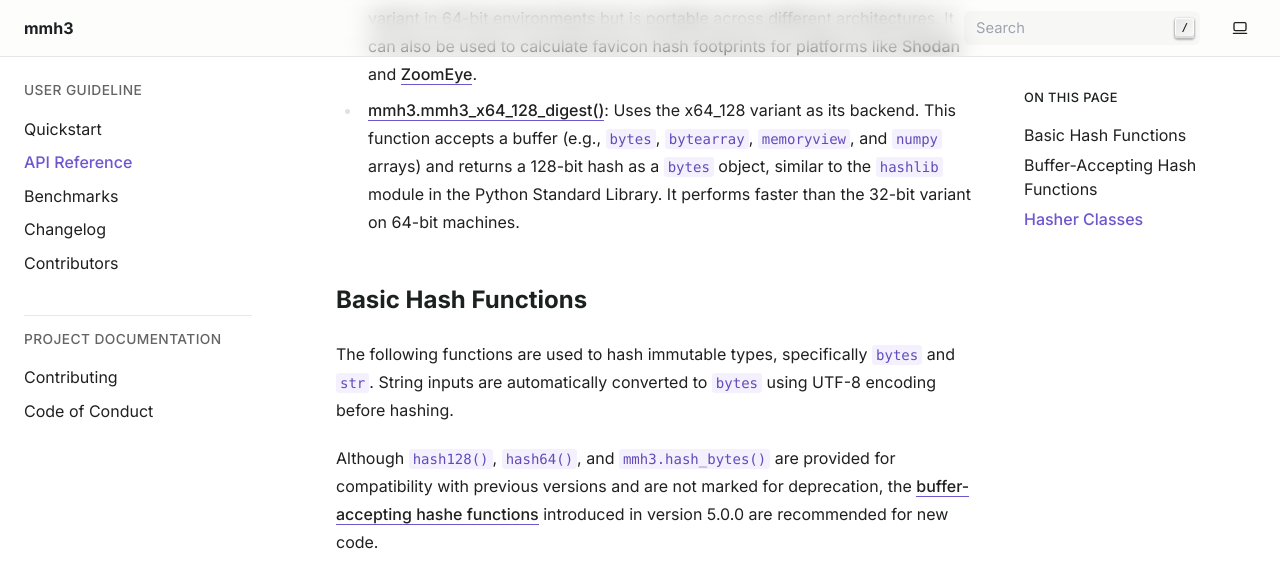
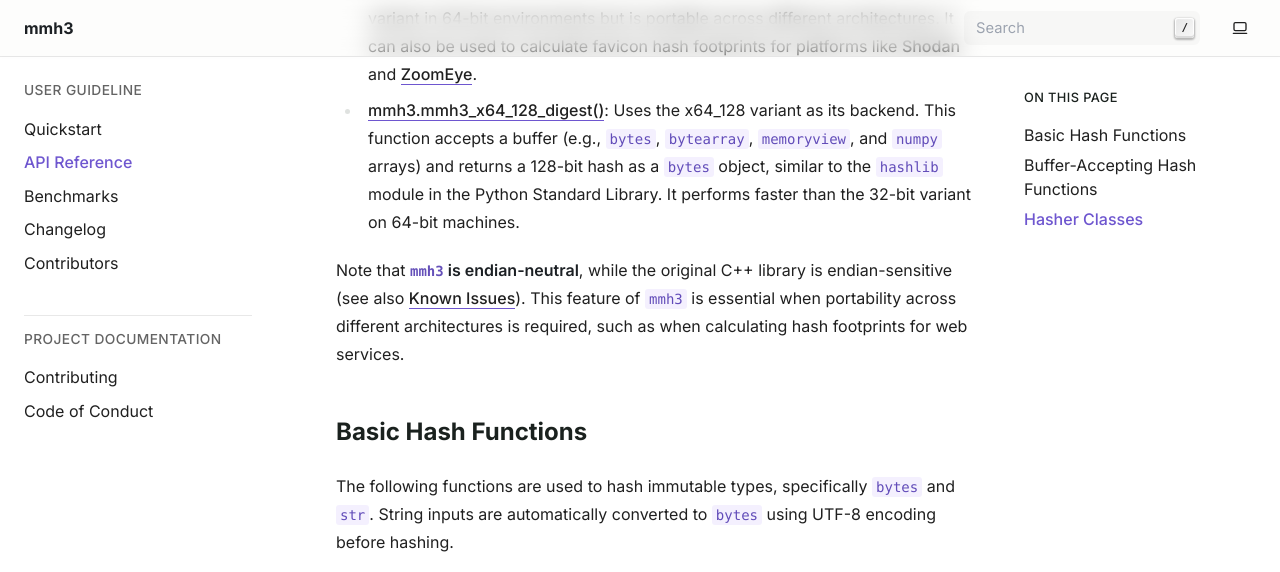
Before and after one commit to hajimes/mmh3, a Sphinx documentation site: the page built from docs/api.md, in a window 1280 px wide and 900 px high, scrolled down 504 px, cut to the strip 0-572 px from the top of the window. Built offline with Sphinx 7.4.7, drawn with Linux system fonts in a browser that asks for light colours.

Commit message:
Delineate endian issue

```diff
--- a/docs/api.md
+++ b/docs/api.md
@@ -24,6 +24,13 @@ functions particularly useful:
   `bytearray`, `memoryview`, and `numpy` arrays) and returns a 128-bit hash as
   a `bytes` object, similar to the `hashlib` module in the Python Standard
   Library. It performs faster than the 32-bit variant on 64-bit machines.
+
+Note that **`mmh3` is endian-neutral**, while the original C++ library is
+endian-sensitive (see also
+[Known Issues](https://github.com/hajimes/mmh3#known-issues)).
+This feature of `mmh3` is essential when portability across different
+architectures is required, such as when calculating hash footprints for web
+services.
 
 ## Basic Hash Functions
 
```
Also changed, not shown: README.md (+3 -2 lines).
